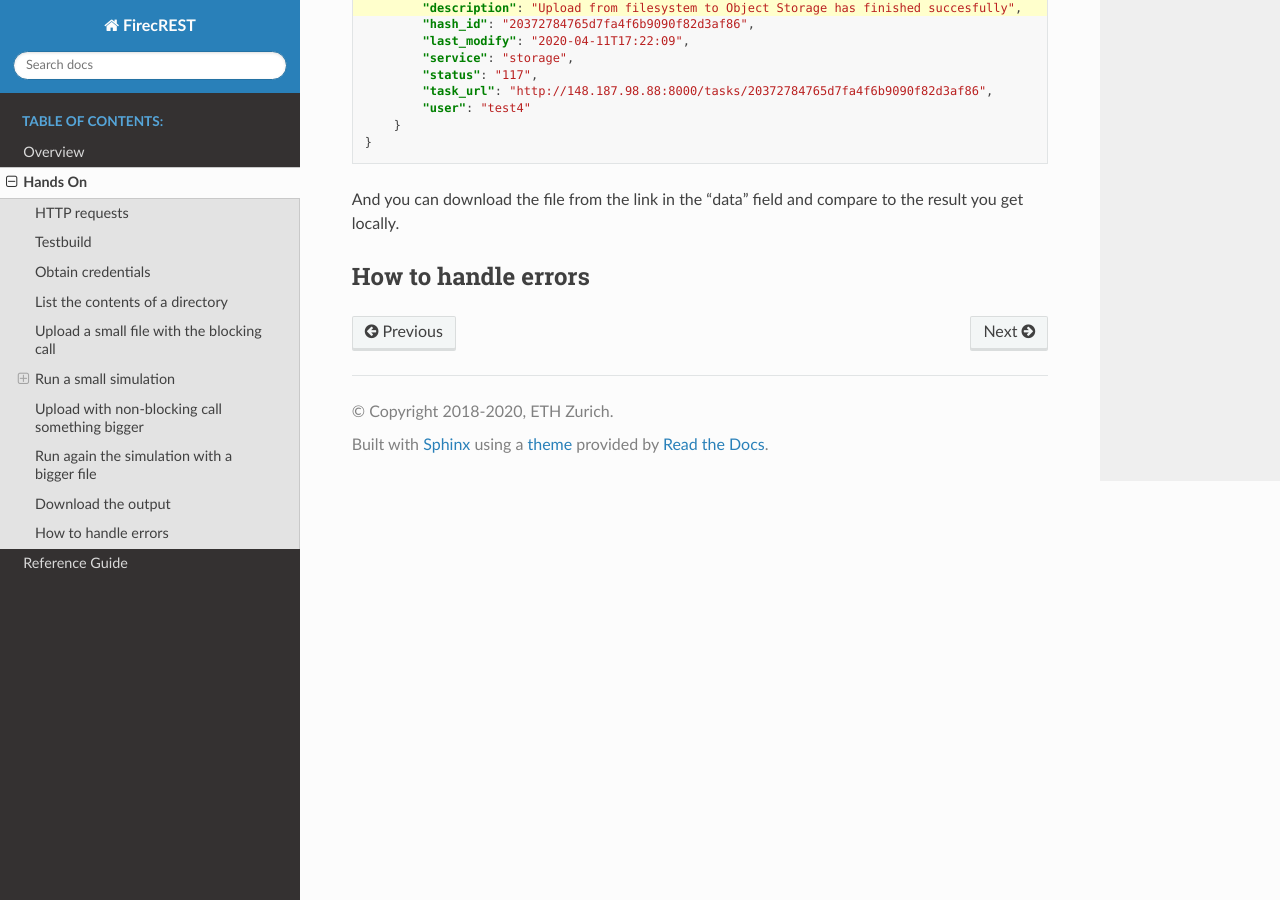
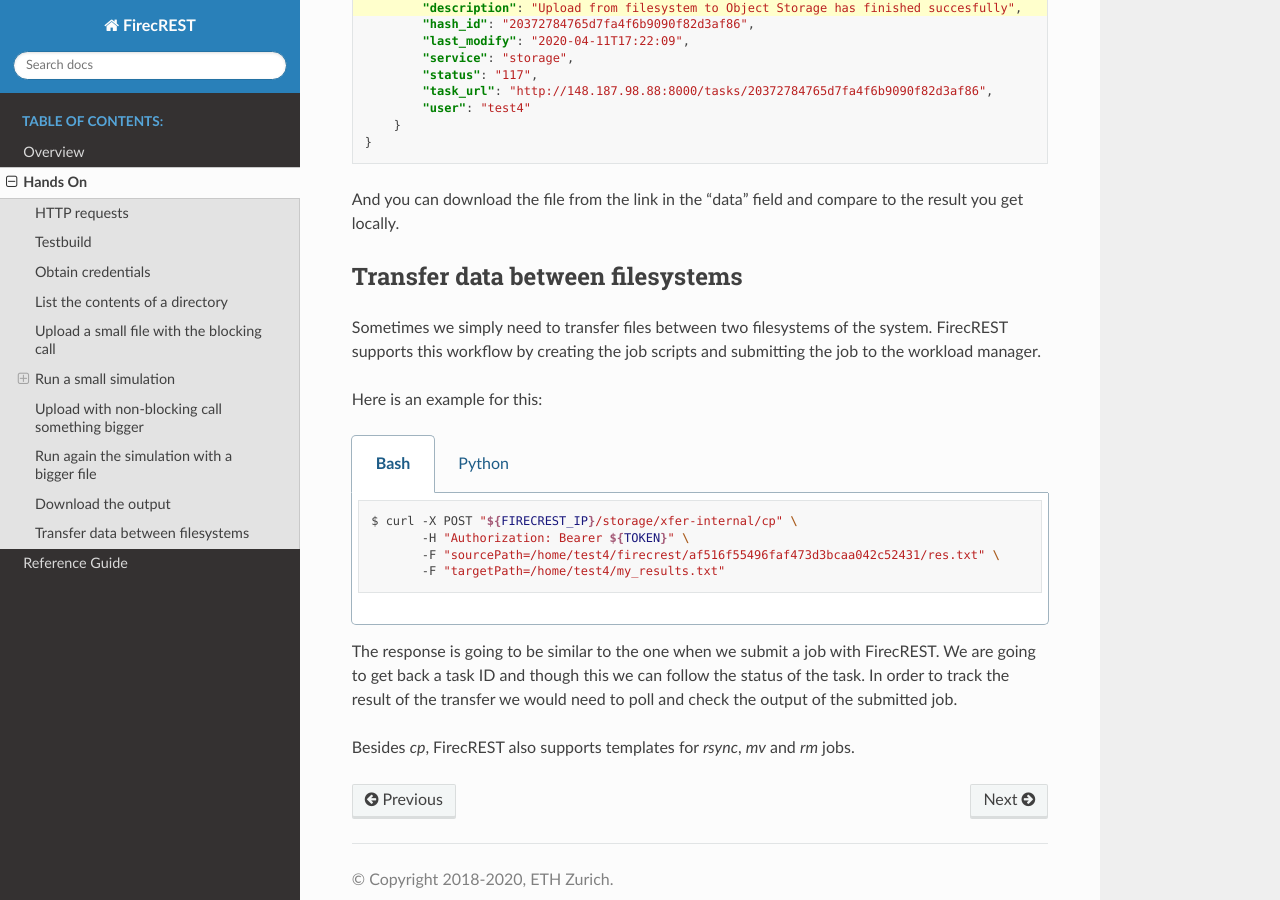
Before and after one commit to eth-cscs/firecrest, a Sphinx documentation site: the page built from doc/source/tutorial.rst, in a window 1280 px wide and 900 px high, scrolled down 19592 px. Built offline with Sphinx 7.4.7 and the Read the Docs theme 2.0.0, drawn with Linux system fonts in a browser that asks for light colours.

Commit message:
Add documentation for internal transfer

```diff
--- a/doc/source/client.rst
+++ /dev/null
@@ -1,3 +0,0 @@
-============
-Client setup
-============
--- a/doc/source/requirements.txt
+++ b/doc/source/requirements.txt
@@ -1,3 +1,4 @@
+jinja2==3.0.0
 Sphinx==1.8.2
 sphinx-rtd-theme==0.4.3
 sphinxcontrib-openapi==0.6.0
--- a/doc/source/tutorial.rst
+++ b/doc/source/tutorial.rst
@@ -1120,5 +1120,39 @@ After it finishes you should get a response like this:
 
 And you can download the file from the link in the "data" field and compare to the result you get locally.
 
-How to handle errors
-====================
+Transfer data between filesystems
+=================================
+
+Sometimes we simply need to transfer files between two filesystems of the system.
+FirecREST supports this workflow by creating the job scripts and submitting the job to the workload manager.
+
+Here is an example for this:
+
+.. tabs::
+
+    .. code-tab:: bash
+
+        $ curl -X POST "${FIRECREST_IP}/storage/xfer-internal/cp" \
+               -H "Authorization: Bearer ${TOKEN}" \
+               -F "sourcePath=/home/test4/firecrest/af516f55496faf473d3bcaa042c52431/res.txt" \
+               -F "targetPath=/home/test4/my_results.txt"
+
+    .. code-tab:: python
+
+        sourcePath = '/home/test4/firecrest/af516f55496faf473d3bcaa042c52431/res.txt'
+        targetPath = '/home/test4/my_results.txt'
+
+        response = requests.post(
+            url=f'{FIRECREST_IP}/storage/xfer-internal/cp',
+            headers={'Authorization': f'Bearer {TOKEN}'},
+            data={'targetPath': targetPath,
+                  'sourcePath': sourcePath}
+        )
+
+        print(json.dumps(response.json(), indent=4))
+
+The response is going to be similar to the one when we submit a job with FirecREST.
+We are going to get back a task ID and though this we can follow the status of the task.
+In order to track the result of the transfer we would need to poll and check the output of the submitted job.
+
+Besides `cp`, FirecREST also supports templates for `rsync`, `mv` and `rm` jobs.
```
